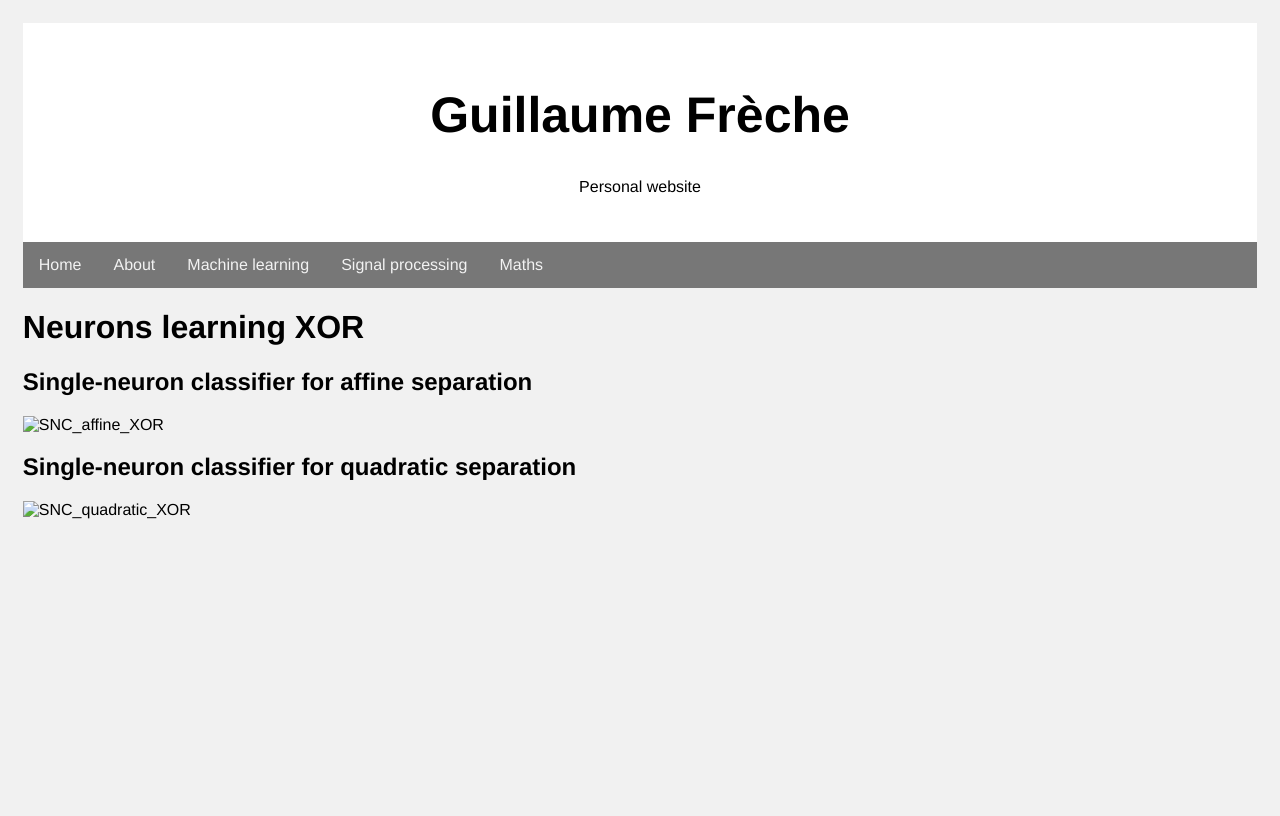
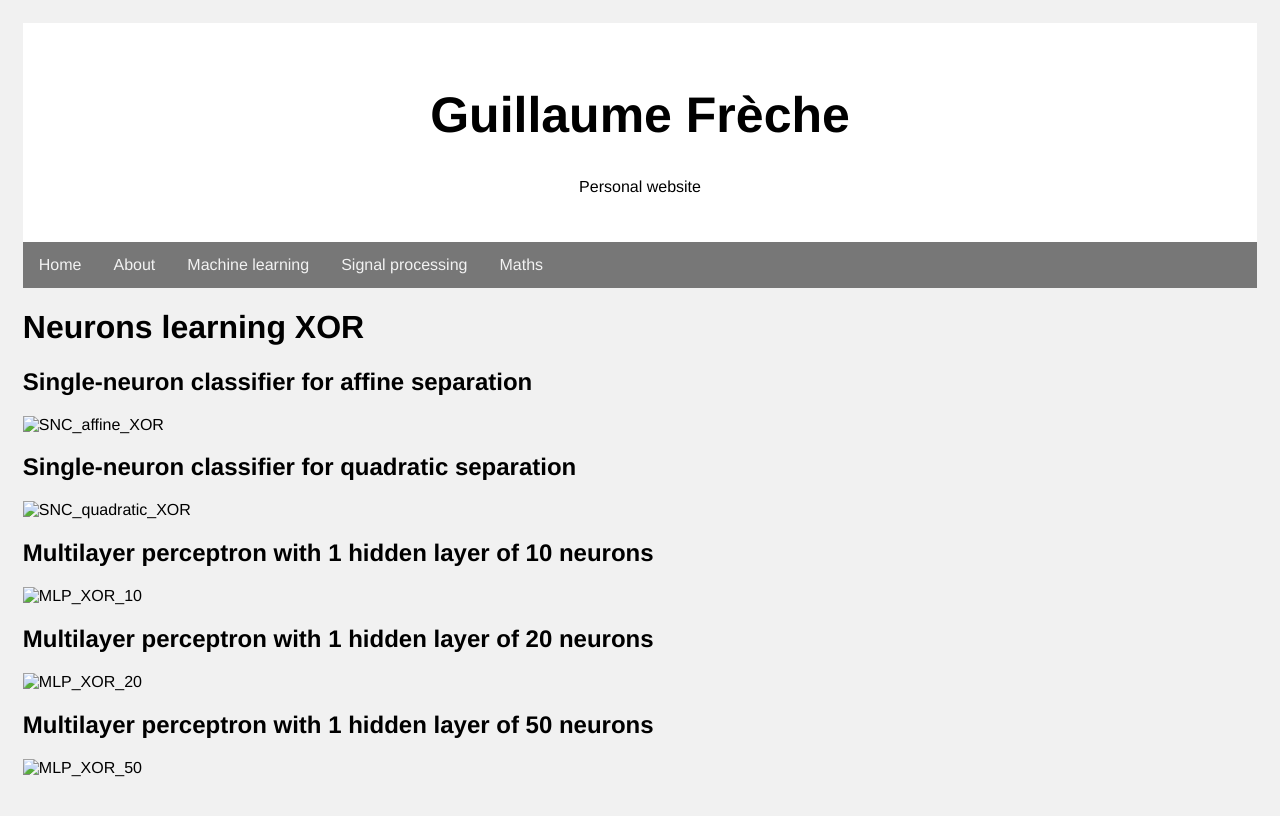
Before and after one commit to grfreche/grfreche.github.io, a Jekyll site: the page built from machine_learning/mlp_xor.md, in a window 1280 px wide. Shown: the top 816 px of the page. Built offline with Jekyll 4.4.1, drawn with Linux system fonts in a browser that asks for light colours.

Commit message:
Update mlp_xor.md

```diff
--- a/machine_learning/mlp_xor.md
+++ b/machine_learning/mlp_xor.md
@@ -13,3 +13,15 @@ permalink: machine_learning/mlp_xor/
 ## Single-neuron classifier for quadratic separation
 
 ![SNC_quadratic_XOR](Figures_XOR/SNC_quadratic_XOR.png)
+
+## Multilayer perceptron with 1 hidden layer of 10 neurons
+
+![MLP_XOR_10](Figures_XOR/MLP_XOR_10.png)
+
+## Multilayer perceptron with 1 hidden layer of 20 neurons
+
+![MLP_XOR_20](Figures_XOR/MLP_XOR_20.png)
+
+## Multilayer perceptron with 1 hidden layer of 50 neurons
+
+![MLP_XOR_50](Figures_XOR/MLP_XOR_50.png)
```
